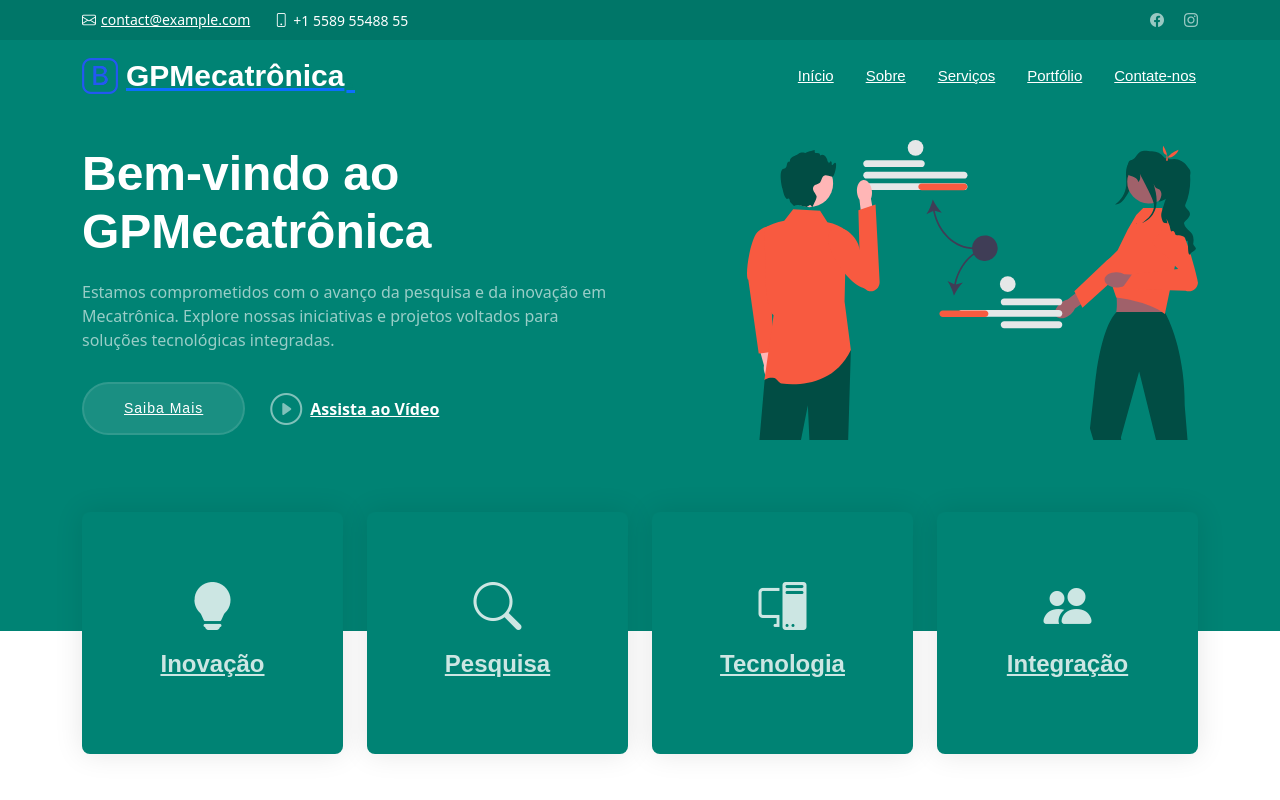
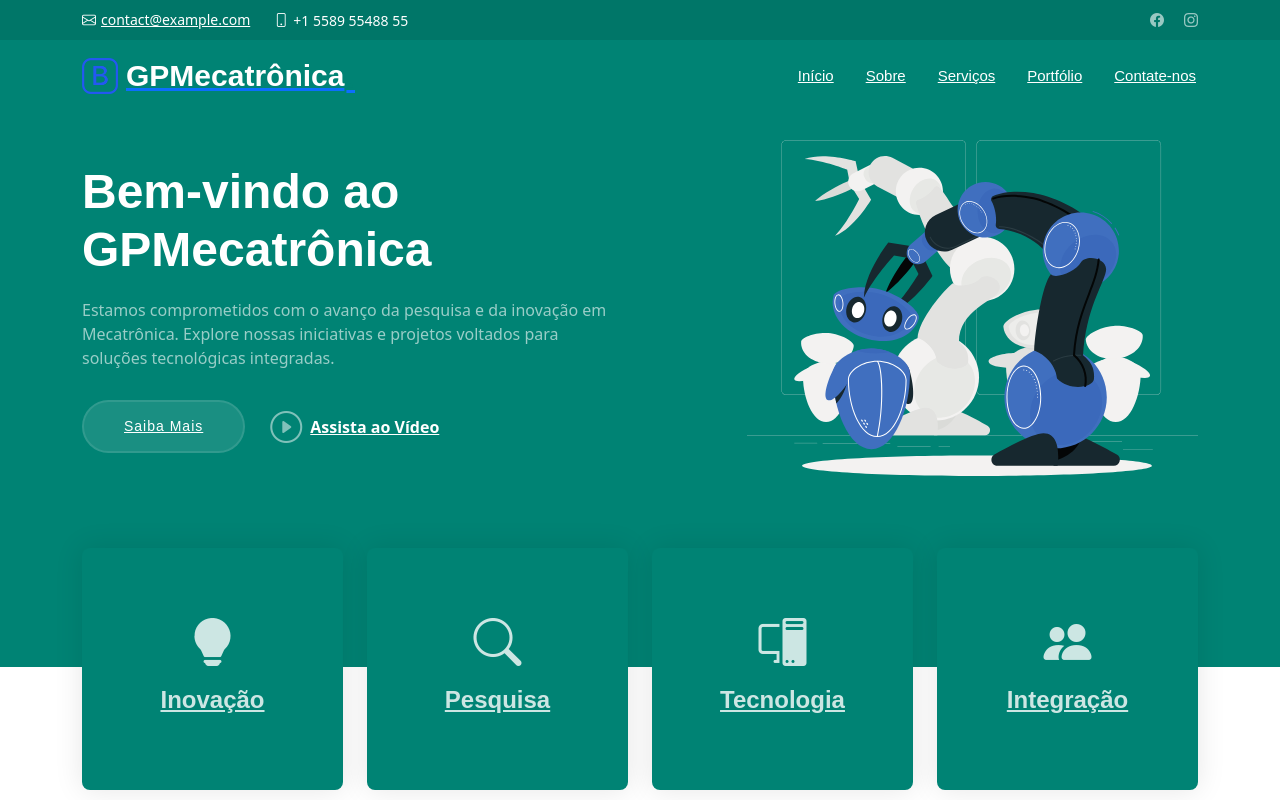
Before and after one commit to igp-conect/landing_page_gpmecatronica, a Next.js app: page / in a window 1280 px wide. Shown: the top 800 px of the page. Built offline with nearby package versions, Linux system fonts and the light colour scheme.

Commit message:
Mudar imagem do hero

```diff
--- a/src/app/components/Hero.tsx
+++ b/src/app/components/Hero.tsx
@@ -50,7 +50,7 @@ export const Hero = () => (
           </div>
         </div>
         <div className="col-lg-5 order-1 order-lg-2">
-          <img src="assets/img/hero-img.svg" className="img-fluid" alt="" />
+          <img src="assets/img/hero.svg" className="img-fluid" alt="" />
         </div>
       </div>
     </div>
```
Also changed, not shown: public/assets/img/hero-img.svg (deleted), public/assets/img/hero.svg (added).
